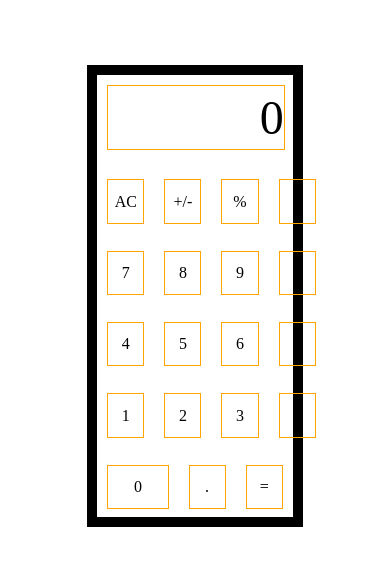
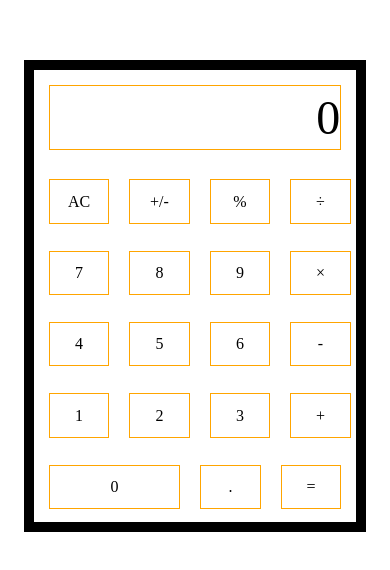
Before and after one commit to simon8800/TOP-calc, a plain HTML site: page index.html in a window 390 px wide. Shown: the part 126-696 px from the top of the page. Drawn offline with Linux system fonts and the light colour scheme.

Commit message:
Added CSS to be responsive to mobile screen

```diff
--- a/styles.css
+++ b/styles.css
@@ -10,23 +10,43 @@ html, body {
     height: 100%;
     width: 100%;
     display: flex;
-    justify-content: center;
+    justify-content: space-around;
     align-items: center;
 }
 
+@media (min-width: 768px) {
     .calculator {
-    height: 50%;
-    width: 45%;
+        height: 35%;
+        width: 15%;
         display: flex;
         flex-direction: column;
         justify-content: space-between;
         background-color: white;
         border: 10px solid black;
-    padding: 10px;
+        padding: 15px;
+    }
+}
+
+@media (max-width: 767px) {
+    .calculator {
+        height: 50%;
+        width: 75%;
+        display: flex;
+        flex-direction: column;
+        justify-content: space-between;
+        background-color: white;
+        border: 10px solid black;
+        padding: 15px;
+    }
+}
+
+.display,
+.row,
+.btn {
+    min-width: 0;
 }
 
 .display {
-    width: 100%;
     border: 1px solid orange;
     min-height: 15%;
     font-size: 3em;
```
Lines whose indentation alone changed are shown as unchanged.
